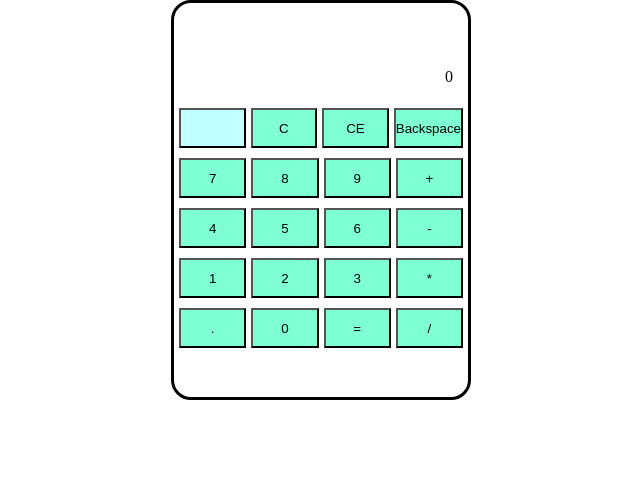
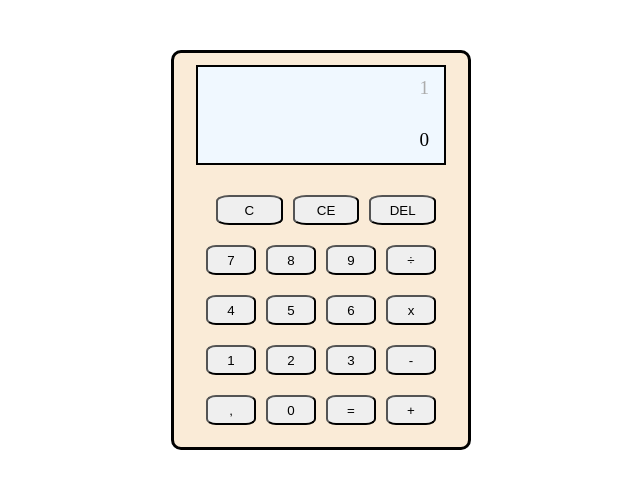
Before and after one commit to gudovic/calculator, a plain HTML site: page index.html in a window 1280 px wide. Shown: the whole page, without its empty margins (319-959 px from the left). Drawn offline with Linux system fonts and the light colour scheme.

Commit message:
Set up html and css for v2

```diff
--- a/index.html
+++ b/index.html
@@ -3,44 +3,45 @@
 <head>
     <meta charset="UTF-8">
     <meta name="viewport" content="width=device-width, initial-scale=1.0">
-    <title>Calculador</title>
-    <link rel="stylesheet" href="style.css">
-    <script src="javascript.js" defer></script>
+    <title>CalculatorV2</title>
+    <link rel="stylesheet" href="v2.css">
+    <script src="v2.js" defer></script>
 </head>
 <body>
-<div id="calculator">
-  <div id="small-display"></div>
-  <div id="display">0</div>
-    <div class="btn-row">
-      <button id="btn-1"></button>
-      <button id="btn-2">C</button>
-      <button id="btn-3">CE</button>
-      <button id="btn-4">Backspace</button>
+    <div class="calculator">
+        <div id="display"><div id="small-display">1</div>0</div>
+        <div class="spacer"></div>
+        <div class="buttonrow">
+            <div id="spacer"></div>
+            <button class="buttons" data-type="clear">C</button>
+            <button class="buttons">CE</button>
+            <button class="buttons" data-type="delete">DEL</button>
+        </div>
+        <div class="buttonrow">
+            <button class="buttons" data-type="number" data-value="7">7</button>
+            <button class="buttons" data-type="number" data-value="8">8</button>
+            <button class="buttons" data-type="number" data-value="9">9</button>
+            <button class="buttons" data-type="operator" data-value="/">÷</button>
+        </div>
+        <div class="buttonrow">
+            <button class="buttons" data-type="number" data-value="4">4</button>
+            <button class="buttons" data-type="number" data-value="5">5</button>
+            <button class="buttons" data-type="number" data-value="6">6</button>
+            <button class="buttons" data-type="operator" data-value="*">x</button>
+        </div>
+        <div class="buttonrow">
+            <button class="buttons" data-type="number" data-value="1">1</button>
+            <button class="buttons" data-type="number" data-value="2">2</button>
+            <button class="buttons" data-type="number" data-value="3">3</button>
+            <button class="buttons" data-type="operator" data-value="-">-</button>
+        </div>
+        <div class="buttonrow">
+            <button class="buttons" data-type="number" data-value=".">,</button>
+            <button class="buttons" data-type="number" data-value="0">0</button>
+            <button class="buttons" data-type="operator" data-value="=">=</button>
+            <button class="buttons" data-type="operator" data-value="+">+</button>
+        </div>
     </div>
-    <div class="btn-row">
-      <button id="btn-5">7</button>
-      <button id="btn-6">8</button>
-      <button id="btn-7">9</button>
-      <button id="btn-8">+</button>
-    </div>
-    <div class="btn-row">
-      <button id="btn-9">4</button>
-      <button id="btn-10">5</button>
-      <button id="btn-11">6</button>
-      <button id="btn-12">-</button>
-    </div>
-    <div class="btn-row">
-      <button id="btn-13">1</button>
-      <button id="btn-14">2</button>
-      <button id="btn-15">3</button>
-      <button id="btn-16">*</button>
-    </div>
-    <div class="btn-row">
-      <button id="btn-17">.</button>
-      <button id="btn-18">0</button>
-      <button id="btn-19">=</button>
-      <button id="btn-20">/</button>
-    </div>
-</div>
+
 </body>
 </html>
--- /dev/null
+++ b/v2.css
@@ -0,0 +1,57 @@
+* {
+    margin: 0;
+    padding: 0;
+    box-sizing: border-box;
+}
+
+body {
+    display: flex;
+    justify-content: center;
+    padding-top: 50px;
+    font-size: 1.2rem;
+}
+.calculator {
+    display: flex;
+    flex-direction: column;
+    justify-content: center;
+    align-items: center;
+    height: 400px;
+    width: 300px;
+    border: 3px black solid;
+    border-radius: 10px;
+    background-color: antiquewhite;
+}
+
+#display {
+    height: 100px;
+    width: 250px;
+    border: 2px black solid;
+    text-align: end;
+    padding-top: 10px;
+    padding-right: 15px;
+    background-color: aliceblue;
+}
+
+.buttonrow {
+    display: flex;
+    height: 50px;
+    width: 250px;
+    gap: 10px;
+    padding: 10px;
+}
+
+.buttons {
+    flex: 1;
+    border-radius: 20%;
+    text-align: center;
+}
+
+.spacer {
+    height: 20px;
+}
+
+#small-display {
+    text-align: end;
+    padding-bottom: 30px;
+    color: rgb(172, 172, 172);
+}
--- /dev/null
+++ b/v2.js
@@ -0,0 +1,4 @@
+const display = document.getElementById('display');
+const buttons = document.querySelectorAll('.buttons');
+
+buttons.forEach(btn => btn.addEventListener('click',))
```
Also changed, not shown: calculatorV1.html (added, +46 -0 lines), 1 other file.
